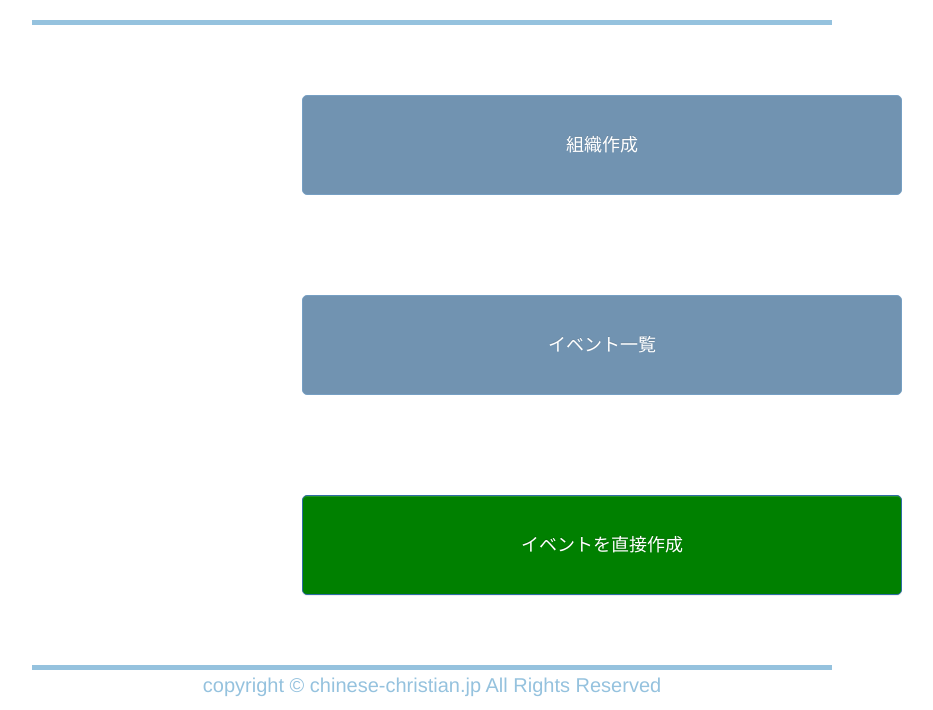
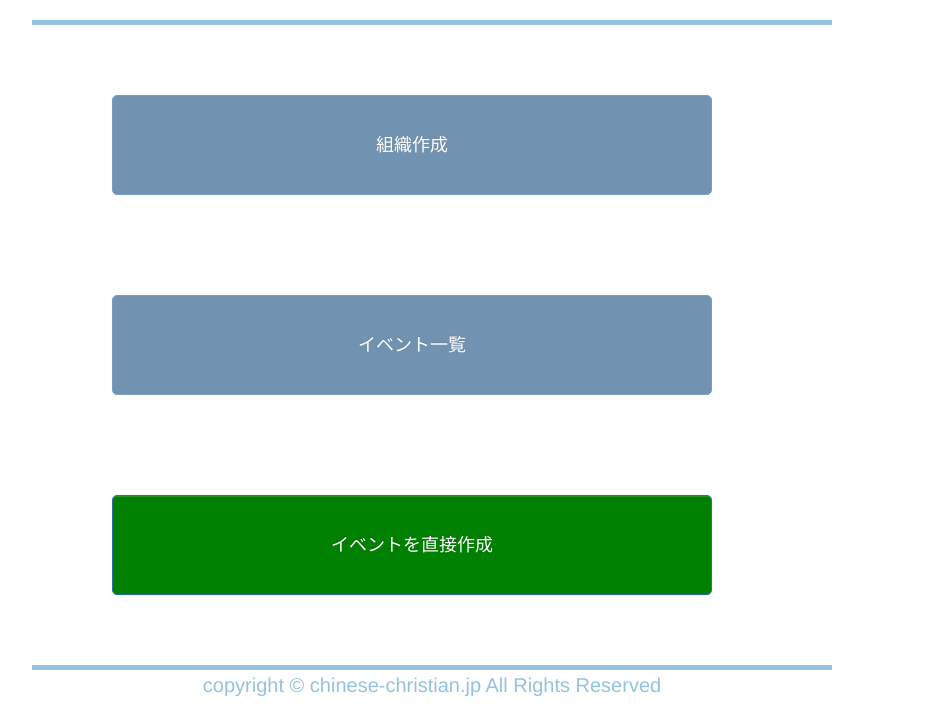
Before and after one commit to ukohank517/Attendance_flask, a Flask app: page / in a window 1280 px wide; the page is wider, and only the part inside the window is pictured. Shown: the part 113-823 px from the top of that part, without its empty margins (208-1141 px from the left). Run offline with Flask 2, Linux system fonts and the light colour scheme; some libraries are stand-ins or nearby versions.

Commit message:
[update] top layout

```diff
--- a/web/script/static/css/top.css
+++ b/web/script/static/css/top.css
@@ -7,4 +7,4 @@
     height: 100px;
     width: 600px;
     margin: 50px;
-  }
+}
--- a/web/script/templates/top.html
+++ b/web/script/templates/top.html
@@ -3,7 +3,7 @@
 
 
 <div class="container">
-  <div class="col-sm-8 col-sm-offset-2">
+  <div class="col-sm-8 col-sm-offset-0">
     <button type="button" class="btn btn-lg btn-primary" disabled="disabled">組織作成</button>
     <button type="button" class="btn btn-lg btn-primary" disabled="disabled">イベント一覧</button>
     <button onclick="location.href='/event/create'" type="button" class="btn btn-lg btn-primary" href="/event/create">イベントを直接作成</button>
```
